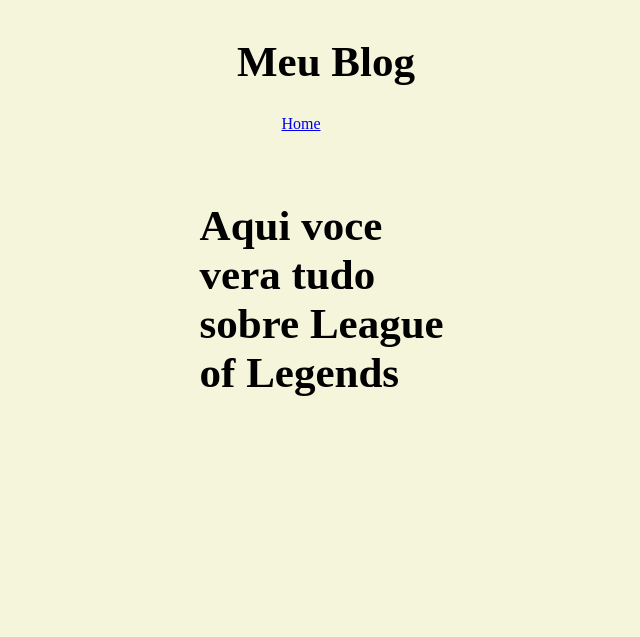
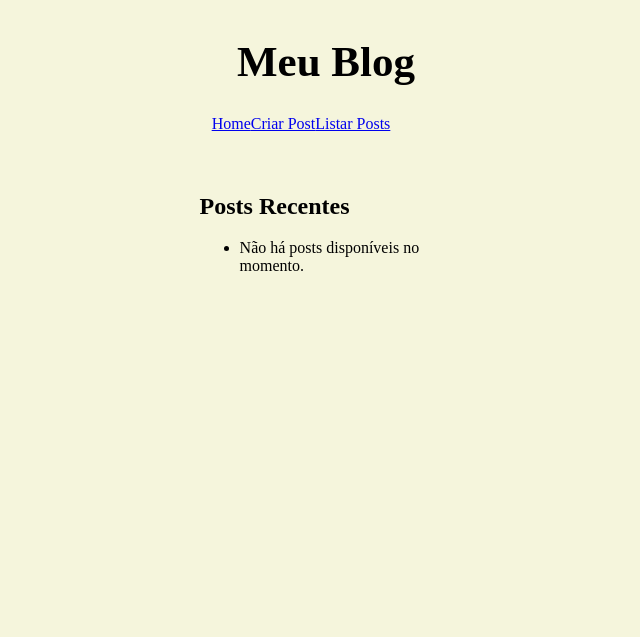
Before and after one commit to Danizad4/SegundaEntregaSisInfo, a Django app: page / in a window 1280 px wide. Shown: the top 637 px of the page, without its empty margins (314-954 px from the left). Run offline with Django 5.2, Linux system fonts and the light colour scheme; data that the repository does not hold is empty.

Commit message:
Criado os links para os posts

```diff
--- /dev/null
+++ b/blog/templates/blog/listpost.html
@@ -0,0 +1,16 @@
+{% extends 'base.html' %}
+
+{% block title %}Lista de Posts{% endblock %}
+
+{% block content %}
+    <h2>Posts Recentes</h2>
+    <ul>
+        {% for post in posts %}
+            <li>
+                <a href="{% url 'blog:detailpost' post.id %}">{{ post.title }}</a>
+            </li>
+        {% empty %}
+            <li>Não há posts disponíveis no momento.</li>
+        {% endfor %}
+    </ul>
+{% endblock %}
--- a/blog/urls.py
+++ b/blog/urls.py
@@ -1,13 +1,15 @@
-from django.urls import path
+from django.urls import path, include
 from . import views
+from django.contrib import admin
 
 app_name = 'blog'
 
 urlpatterns = [
     path('', views.list_post, name='listpost'),
-    path('<int:pk>/', views.detail_post, name='detailpost'),
+    path('<int:post_id>/', views.detail_post, name='detailpost'),
     path('search/', views.search_post, name='searchpost'),
     path('create/', views.create_post, name='createpost'),
     path('<int:pk>/update/', views.update_post, name='updatepost'),
     path('<int:pk>/delete/', views.delete_post, name='deletepost'),
+    path('admin/', admin.site.urls),
 ]
--- a/blog/views.py
+++ b/blog/views.py
@@ -2,8 +2,12 @@
 from django.http import HttpResponse
 from .models import Post
 
+def homepage (request):
+    posts = Post.objects.all()
+    return render (request, 'blog/base.html', {'posts': posts})
+
 def detail_post(request, pk):
-    post = get_object_or_404(Post, pk=pk)
+    post = get_object_or_404(Post, id = post)
     return render(request, 'blog/detailpost.html', {'post': post})
 
 def search_post(request):
@@ -44,4 +48,6 @@
     return render(request, 'blog/deletepost.html', {'post': post})
 
 
+
+
 # Create your views here.
--- a/config/settings.py
+++ b/config/settings.py
@@ -59,7 +59,7 @@
 TEMPLATES = [
     {
         'BACKEND': 'django.template.backends.django.DjangoTemplates',
-        'DIRS': [BASE_DIR / 'staticpages/templates'],
+        'DIRS': [BASE_DIR / 'blog/staticpages/templates'],
         'APP_DIRS': True,
         'OPTIONS': {
             'context_processors': [
--- a/config/urls.py
+++ b/config/urls.py
@@ -19,5 +19,5 @@
 
 urlpatterns = [
     path('admin/', admin.site.urls),
-    path('', include('staticpages.urls')),
+    path('', include('blog.urls')),
 ]
--- a/staticpages/templates/base.html
+++ b/staticpages/templates/base.html
@@ -13,6 +13,8 @@
         <h1>Meu Blog</h1>
         <nav>
             <a href="/">Home</a>
+            <a href="{% url 'blog:createpost' %}">Criar Post</a>
+            <a href="{% url 'blog:listpost' %}">Listar Posts</a>
         </nav>
     </header>
     <main>
--- a/staticpages/templates/staticpages/index.html
+++ b/staticpages/templates/staticpages/index.html
@@ -6,6 +6,6 @@
 
 {%block content %}
 
-<h1> Aqui voce vera tudo sobre League of Legends </h1>
+<h1> Aqui voce vera tudo sobre mima </h1>
 
 {% endblock content %}
```
Also changed, not shown: blog/blog/listpost.html (deleted, +0 -10 lines), blog/templates/blog/creatpost.html (renamed from blog/blog/creatpost.html), blog/templates/blog/deletepost.html (renamed from blog/blog/deletepost.html), blog/templates/blog/detailpost.html (renamed from blog/blog/detailpost.html), blog/templates/blog/searchpost.html (renamed from blog/blog/searchpost.html), blog/templates/blog/updatepost.html (renamed from blog/blog/updatepost.html).
